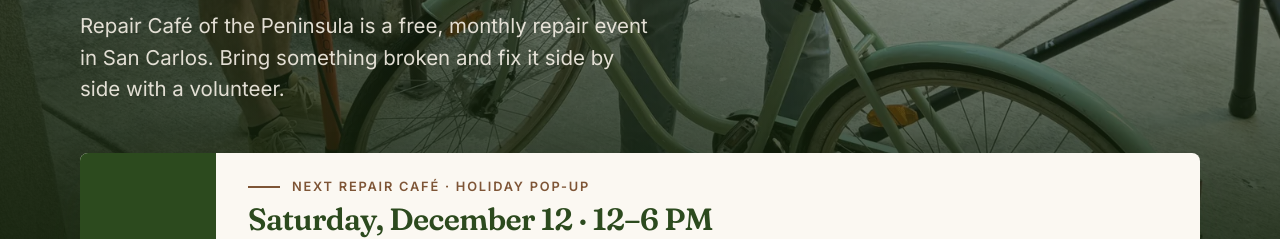
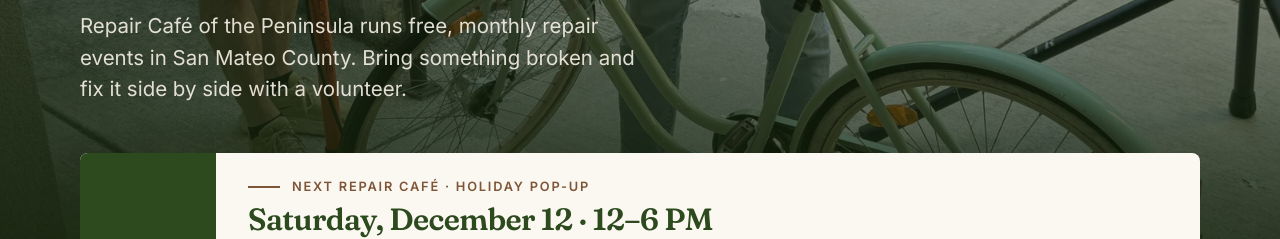
Before and after one commit to maxpereira/rcpwebsite, a plain HTML site: page index.html in a window 1280 px wide. Shown: the part 503-742 px from the top of the page. Drawn offline with Linux system fonts and the light colour scheme.

Commit message:
Home hero: say we run monthly events in San Mateo County, not just San Carlos
Co-Authored-By: Claude Opus 5.5 <noreply@anthropic.com>
Claude-Session: https://claude.ai/code/session_0182WboxqmyNiBCxyGPDopCz

```diff
--- a/index.html
+++ b/index.html
@@ -113,7 +113,7 @@
       </picture>
       <div class="wrap hero-content">
         <h1>Your neighbors know how to <em>fix things.</em></h1>
-        <p class="hero-sub">Repair Café of the Peninsula is a free, monthly repair event in San Carlos. Bring something broken and fix it side by side with a volunteer.</p>
+        <p class="hero-sub">Repair Café of the Peninsula runs free, monthly repair events in San Mateo County. Bring something broken and fix it side by side with a volunteer.</p>
       </div>
     </section>
 
```
Also changed, not shown: 1 other file.
